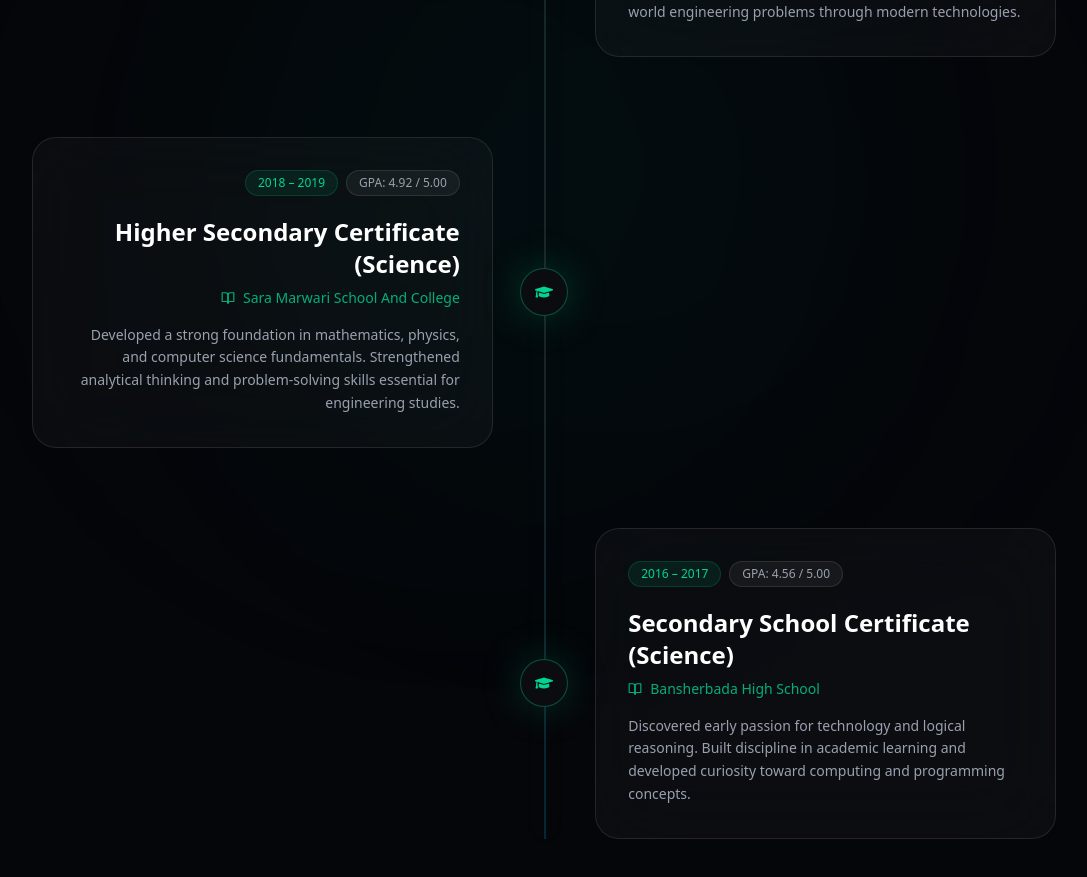
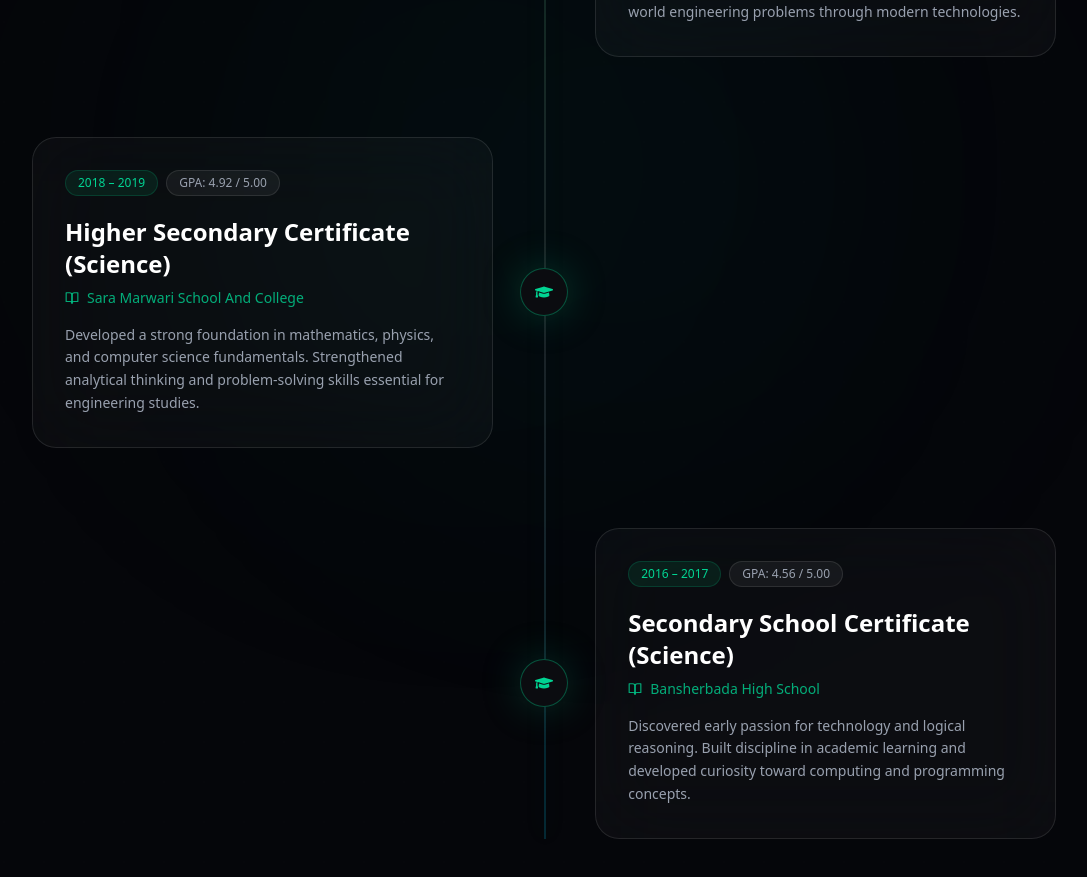
Before and after one commit to kouser-ahamed/my-portfolio, a Next.js app: page / in a window 1280 px wide. Shown: the part 4380-5257 px from the top of the page, without its empty margins (96-1183 px from the left). Built offline with nearby package versions, Linux system fonts and the light colour scheme.

Commit message:
refactor(Education): simplify className logic for improved readability and maintainability

```diff
--- a/src/app/education/page.jsx
+++ b/src/app/education/page.jsx
@@ -127,14 +127,10 @@ export default function Education() {
                     whileInView={{ opacity: 1, y: 0, x: 0 }}
                     viewport={{ once: true }}
                     transition={{ duration: 0.7, delay: index * 0.15 }}
-                    className="relative p-8 rounded-3xl
-                               bg-white/[0.03]
-                               border border-white/10
-                               backdrop-blur-2xl
-                               transition-all duration-300
-                               hover:border-emerald-500/40
-                               hover:shadow-[0_25px_90px_rgba(16,185,129,0.15)]
-                               group overflow-hidden"
+                    className={cn(
+                      "relative p-8 rounded-3xl bg-white/[0.03] border border-white/10 backdrop-blur-2xl transition-all duration-300 hover:border-emerald-500/40 hover:shadow-[0_25px_90px_rgba(16,185,129,0.15)] group overflow-hidden",
+                      item.side === "left" && "md:text-left"
+                    )}
                   >
 
                     {/* HOVER GLOW LAYER */}
@@ -142,12 +138,7 @@ export default function Education() {
                                     bg-gradient-to-br from-emerald-500/10 via-transparent to-cyan-500/10" />
 
                     {/* META */}
-                    <div
-                      className={cn(
-                        "flex flex-wrap gap-2 mb-5",
-                        item.side === "left" && "md:justify-end"
-                      )}
-                    >
+                    <div className="flex flex-wrap gap-2 mb-5">
                       <span className="px-3 py-1 rounded-full text-xs bg-emerald-500/10 border border-emerald-500/20 text-emerald-400">
                         {item.year}
                       </span>
@@ -163,12 +154,7 @@ export default function Education() {
                     </h3>
 
                     {/* INSTITUTION */}
-                    <div
-                      className={cn(
-                        "flex items-center gap-2 text-sm text-emerald-400/80 mt-2 mb-4",
-                        item.side === "left" && "md:justify-end"
-                      )}
-                    >
+                    <div className="flex items-center gap-2 text-sm text-emerald-400/80 mt-2 mb-4">
                       <FiBookOpen size={14} />
                       <span>{item.institution}</span>
                     </div>
```
